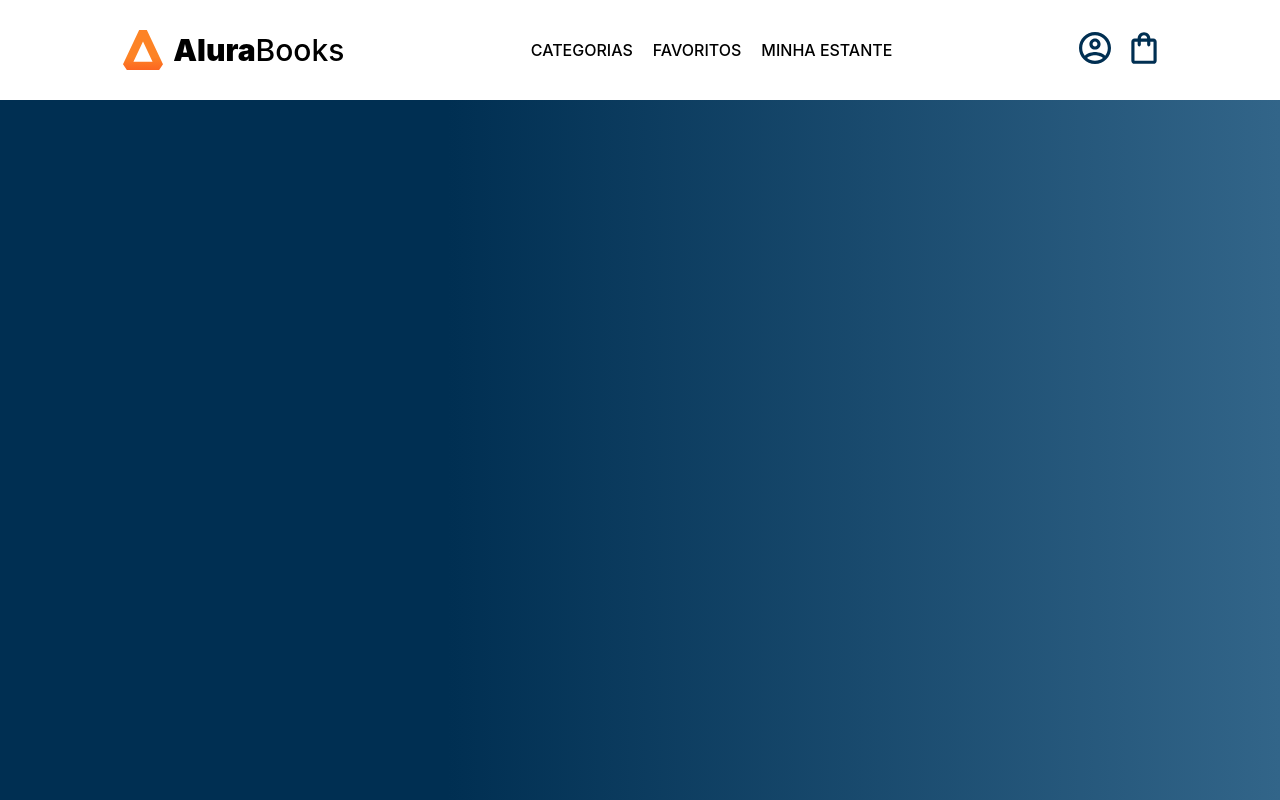
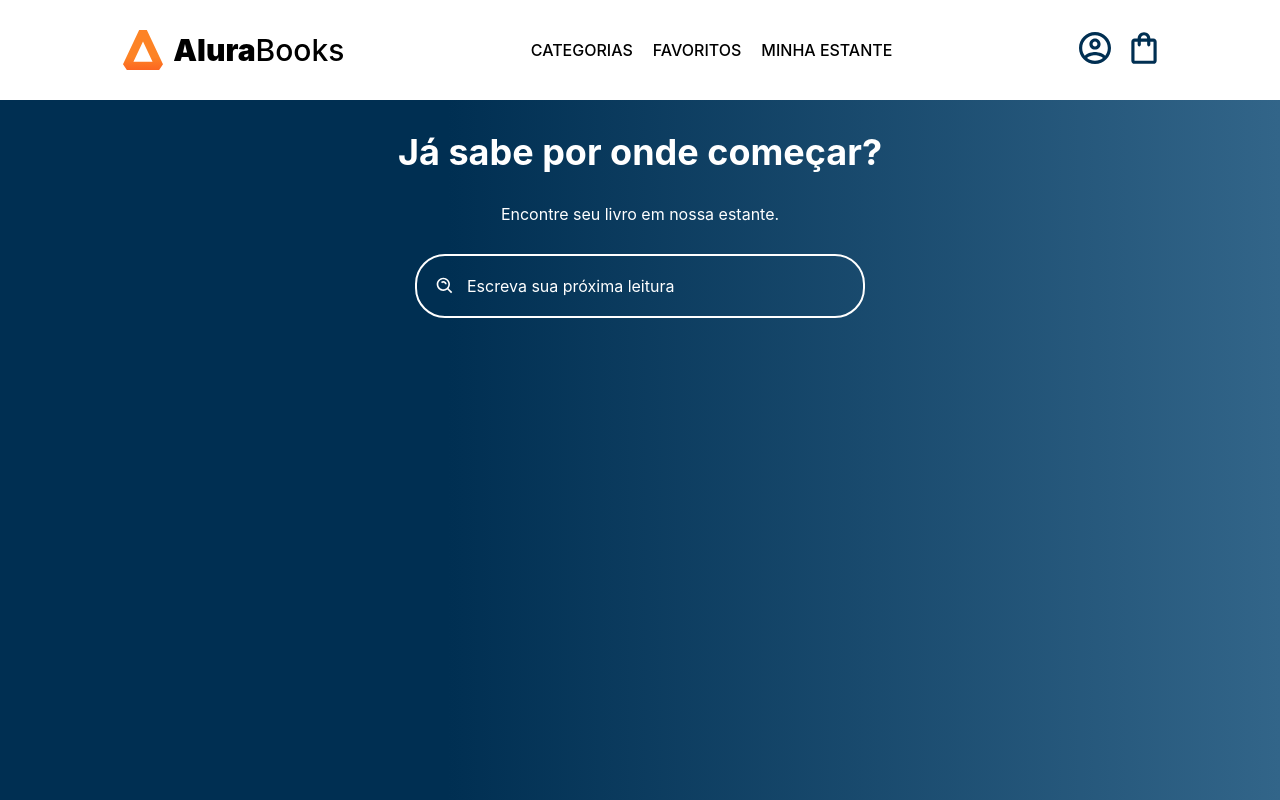
Before and after one commit to Luca-Ferri-Paschoal/Alura-Books-React, a React (Create React App) app: page / in a window 1280 px wide. Built offline with nearby package versions, Linux system fonts and the light colour scheme.

Commit message:
Criando componente Pesquisa, juntamente com sua estilização

```diff
--- a/package.json
+++ b/package.json
@@ -8,6 +8,7 @@
     "@testing-library/user-event": "^13.5.0",
     "react": "^18.2.0",
     "react-dom": "^18.2.0",
+    "react-icons": "^4.6.0",
     "react-scripts": "5.0.1",
     "styled-components": "^5.3.6",
     "web-vitals": "^2.1.4"
--- a/src/App.js
+++ b/src/App.js
@@ -1,4 +1,5 @@
 import Cabecalho from './components/Cabecalho';
+import Pesquisa from './components/Pesquisa';
 import styled from 'styled-components';
 
 const AppContainer = styled.div`
@@ -15,6 +16,7 @@ function App() {
   return (
     <AppContainer >
       <Cabecalho />
+      <Pesquisa />
     </AppContainer>
   );
 }
--- /dev/null
+++ b/src/components/Pesquisa/Pesquisa.js
@@ -0,0 +1,67 @@
+import styled from 'styled-components';
+import { BiSearchAlt } from 'react-icons/bi'
+
+const PesquisaContainer = styled.section`
+    max-width: 600px;
+    margin: 0 auto;
+    padding: 30px;
+    display: flex;
+    align-items: center;
+    flex-direction: column;
+    gap: 30px;
+    color: #fff;
+
+    h2 {
+        display: inline;
+        font-size: 36px;
+        font-weight: 700;
+    }
+
+    h3 {
+        display: inline;
+        font-size: 16px;
+    }
+
+    div {
+        width: 450px;
+        position: relative;
+    }
+
+    input {
+        width: 100%;
+        background-color: transparent;
+        color: inherit;
+        border: 2px solid #fff;
+        padding: 20px;
+        padding-left: 50px;
+        border-radius: 30px;
+        outline: none;
+    }
+
+    input::placeholder {
+        color: inherit;
+    }
+`;
+
+const cssLupinha = {
+    position: 'absolute',
+    width: '20px',
+    height: '20px',
+    top: 'calc(50% - 10px)',
+    left: '20px',
+}
+
+export const Pesquisa = props => {
+    return (
+        <PesquisaContainer>
+            <h2>Já sabe por onde começar?</h2>
+            <h3>Encontre seu livro em nossa estante.</h3>
+            <div>
+                <BiSearchAlt style={cssLupinha}/>
+                <input
+                    placeholder='Escreva sua próxima leitura'
+                />
+            </div>
+        </PesquisaContainer>
+    );
+}
--- /dev/null
+++ b/src/components/Pesquisa/index.js
@@ -0,0 +1,3 @@
+import { Pesquisa } from './Pesquisa.js'
+
+export default Pesquisa;
```
Also changed, not shown: 1 other file (tests, documents, lock files or other folders).
